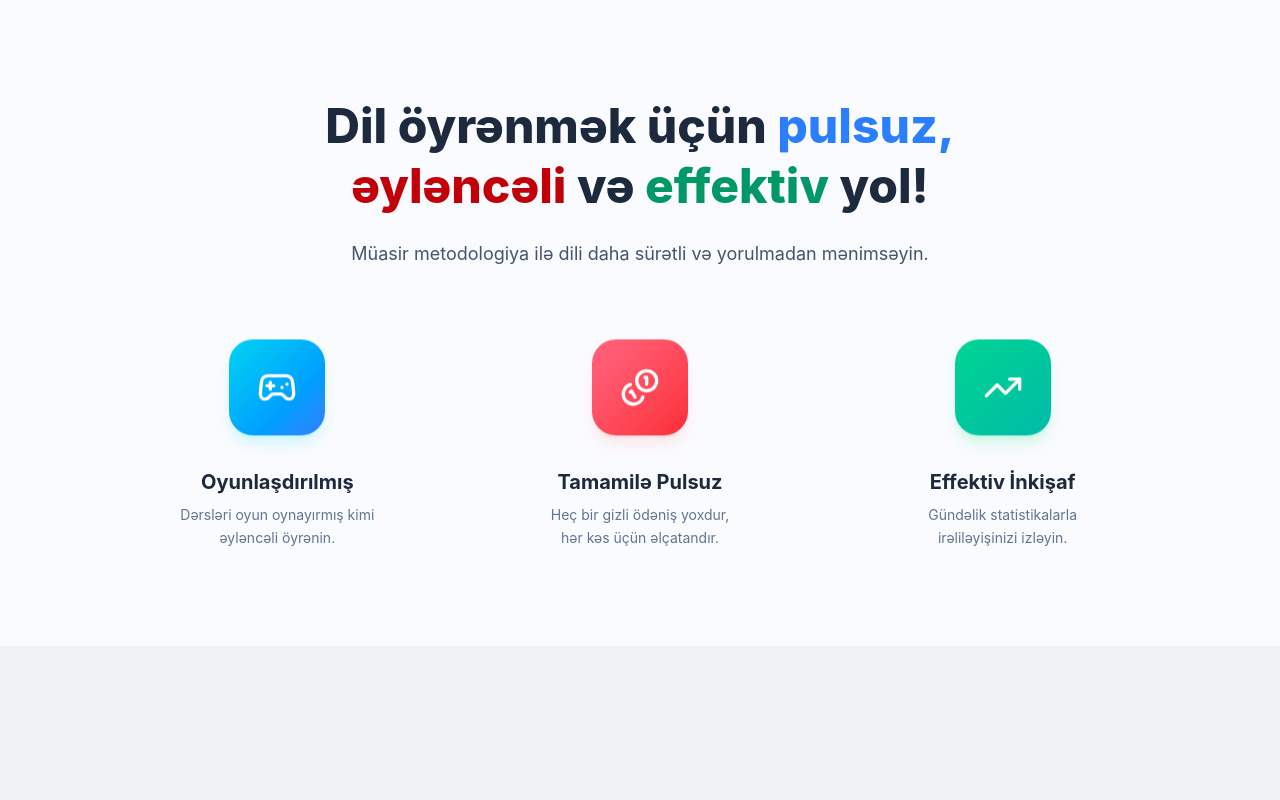
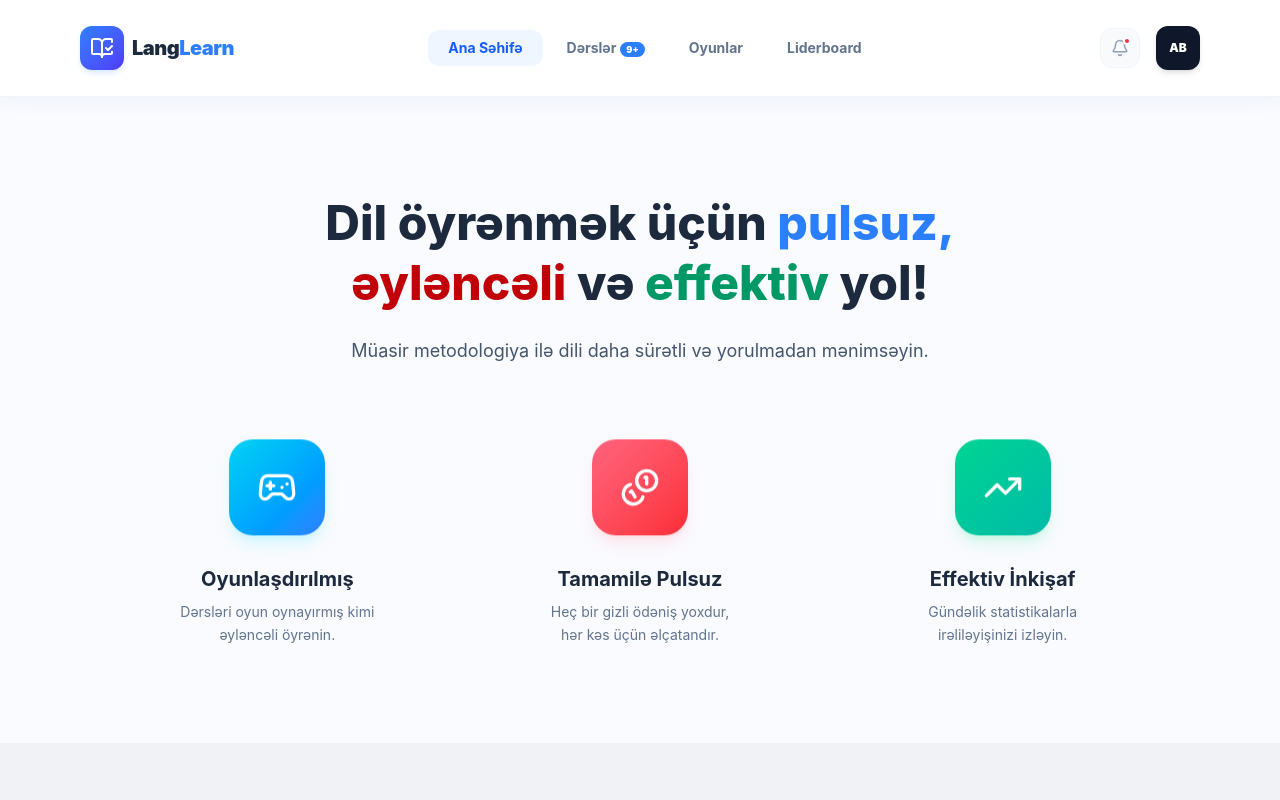
Before and after one commit to DashginAsgarli/language-learning-app, a React (Vite) app: page / in a window 1280 px wide. Shown: the top 800 px of the page. Built offline with nearby package versions, Linux system fonts and the light colour scheme.

Commit message:
update header layout and logo alignment

```diff
--- a/src/App.jsx
+++ b/src/App.jsx
@@ -1,9 +1,11 @@
 import React from 'react'
 import Layout from './page/layout/layout'
+import Header from './page/layout/Header'
 
 function App() {
   return (
     <>
+      <Header />
       <Layout />
 
     </>
--- a/src/components/AudioPractice.jsx
+++ b/src/components/AudioPractice.jsx
@@ -9,22 +9,22 @@ function AudioPractice() {
     const longText = "Language is the roadmap of a culture. It tells you where its people come from and where they are going. While AI accelerates your pace, your persistence defines your reach. Each word you master is a seed planted for a forest of opportunities. Remember: greatness is not found in big steps, but in small steps taken every single day.";
     const words = longText.split(" ");
 
-    // function fetchWordDefinition(word) {
-    //     const cleanWord = word.replace(/[.,:;]/g, "");
-    //     setIsLoading(true); setWordData(null);
-    //     fetch(`https://api.dictionaryapi.dev/api/v2/entries/en/${cleanWord}`)
-    //         .then(res => res.json())
-    //         .then(data => {
-    //             if (data && !data.title) {
-    //                 setWordData({
-    //                     word: data[0].word, phonetic: data[0].phonetic || "/.../",
-    //                     definition: data[0].meanings[0].definitions[0].definition,
-    //                     partOfSpeech: data[0].meanings[0].partOfSpeech,
-    //                     audio: data[0].phonetics.find(p => p.audio)?.audio
-    //                 });
-    //             } else setWordData({ error: "Söz tapılmadı" });
-    //         }).catch(() => setWordData({ error: "Xəta!" })).finally(() => setIsLoading(false));
-    // }
+    function fetchWordDefinition(word) {
+        const cleanWord = word.replace(/[.,:;]/g, "");
+        setIsLoading(true); setWordData(null);
+        fetch(`https://api.dictionaryapi.dev/api/v2/entries/en/${cleanWord}`)
+            .then(res => res.json())
+            .then(data => {
+                if (data && !data.title) {
+                    setWordData({
+                        word: data[0].word, phonetic: data[0].phonetic || "/.../",
+                        definition: data[0].meanings[0].definitions[0].definition,
+                        partOfSpeech: data[0].meanings[0].partOfSpeech,
+                        audio: data[0].phonetics.find(p => p.audio)?.audio
+                    });
+                } else setWordData({ error: "Söz tapılmadı" });
+            }).catch(() => setWordData({ error: "Xəta!" })).finally(() => setIsLoading(false));
+    }
 
     function handleSpeakText() {
         window.speechSynthesis.cancel();
--- a/src/components/DailyWord.jsx
+++ b/src/components/DailyWord.jsx
@@ -3,6 +3,8 @@ import { Sparkles, Volume2, Lightbulb, ArrowRight } from 'lucide-react';
 
 function DailyWord() {
     return (
+
+        <section className='px-8 md:px-16 lg:px-20'>
             <div className="mt-6 relative overflow-hidden p-6 rounded-[24px] bg-gradient-to-br from-slate-900 to-slate-800 text-white shadow-2xl border border-slate-700">
 
                 <div className="flex items-center justify-between mb-4">
@@ -29,6 +31,7 @@ function DailyWord() {
 
 
             </div>
+        </section>
     );
 };
 
--- a/src/components/LangLearn.jsx
+++ b/src/components/LangLearn.jsx
@@ -14,7 +14,7 @@ function LangLearn() {
     }
 
     return (
-        <div className=" mx-auto my-8 p-10 bg-[#f4f7ff] border border-blue-100 shadow-[0_15px_40px_rgba(28,63,170,0.08)] rounded-[25px] relative overflow-hidden">
+        <div className=" px-8 md:px-16 lg:px-20 my-8 p-10 bg-[#f4f7ff] border border-blue-100 shadow-[0_15px_40px_rgba(28,63,170,0.08)] rounded-[25px] relative overflow-hidden">
             <div className="text-center mb-12 relative z-10">
                 <h2 className="text-[1.7rem] md:text-[2.8rem] font-bold text-[#1e293b] flex items-center justify-center gap-4 mb-3">
                     <BookText className="text-slate-800 w-7 h-7 md:w-10 md:h-10" /> İngilis Qrammatikası
--- a/src/components/LangLearnView.jsx
+++ b/src/components/LangLearnView.jsx
@@ -51,7 +51,7 @@ function LangLearnView({ lesson, onBack, onComplete, isCompleted }) {
 
     return (
         <div className="min-h-screen bg-gradient-to-b from-slate-50 to-slate-100 text-slate-900 font-sans p-3 md:p-15">
-            <div className=" mx-auto">
+            <div className=" px-8 md:px-16 lg:px-20">
                 <button onClick={onBack} className="group mb-4 md:mb-8 flex items-center gap-2 px-4 py-2 bg-white hover:bg-slate-800 hover:text-white text-slate-700 border border-slate-200 rounded-xl transition-all duration-300 font-bold text-xs md:text-sm shadow-sm">
                     <ArrowLeft size={16} className="group-hover:-translate-x-1 transition-transform" />
                     DƏRSLƏRƏ QAYIT
--- a/src/components/LanguageFeatures.jsx
+++ b/src/components/LanguageFeatures.jsx
@@ -26,7 +26,7 @@ function LanguageFeatures() {
 
     return (
         <>
-            <section className="relative py-16 md:py-24 px-6 flex flex-col items-center overflow-hidden bg-[#FAFBFF] ">
+            <section className="relative py-16 md:py-24 px-8 md:px-16 lg:px-20 flex flex-col items-center overflow-hidden bg-[#FAFBFF] ">
                 <div className="text-center max-w-3xl mb-12 md:mb-20">
                     <h2 className="text-3xl md:text-5xl font-extrabold text-slate-800 mb-6 leading-tight">
                         Dil öyrənmək üçün <span className="text-blue-500">pulsuz, <span className='text-red-700'>əyləncəli</span></span> və <span className="text-emerald-600">effektiv</span> yol!
--- a/src/components/QuickTranslate.jsx
+++ b/src/components/QuickTranslate.jsx
@@ -7,19 +7,19 @@ function QuickTranslate() {
     const [loading, setLoading] = useState(false);
     const [isEnToAz, setIsEnToAz] = useState(true);
 
-    // function handleTranslate() {
-    //     if (!text.trim()) return;
-    //     setLoading(true);
-    //     const langPair = isEnToAz ? "en|az" : "az|en";
+    function handleTranslate() {
+        if (!text.trim()) return;
+        setLoading(true);
+        const langPair = isEnToAz ? "en|az" : "az|en";
 
-    //     fetch(`https://api.mymemory.translated.net/get?q=${encodeURIComponent(text)}&langpair=${langPair}`)
-    //         .then(res => res.json())
-    //         .then(data => {
-    //             if (data.responseData) setResult(data.responseData.translatedText);
-    //         })
-    //         .catch(() => setResult("Xəta baş verdi!"))
-    //         .finally(() => setLoading(false));
-    // };
+        fetch(`https://api.mymemory.translated.net/get?q=${encodeURIComponent(text)}&langpair=${langPair}`)
+            .then(res => res.json())
+            .then(data => {
+                if (data.responseData) setResult(data.responseData.translatedText);
+            })
+            .catch(() => setResult("Xəta baş verdi!"))
+            .finally(() => setLoading(false));
+    };
 
     function toggleDirection() {
         setIsEnToAz(!isEnToAz);
@@ -28,6 +28,7 @@ function QuickTranslate() {
     };
 
     return (
+        <section className='px-8 md:px-16 lg:px-20'>
             <div className="mt-8 relative overflow-hidden p-5 md:p-8 rounded-[24px] md:rounded-[32px] bg-white border border-slate-200 shadow-xl">
                 <div className="absolute top-0 left-0 w-full h-1.5 bg-gradient-to-r from-slate-800 to-[#3b82f6]"></div>
 
@@ -81,6 +82,7 @@ function QuickTranslate() {
                     </div>
                 </div>
             </div>
+        </section>
     );
 };
 
--- a/src/components/SentenceBuilder.jsx
+++ b/src/components/SentenceBuilder.jsx
@@ -1,5 +1,5 @@
 import React, { useState, useEffect } from 'react';
-import { PenTool,Sparkles, ArrowRight, Trophy, AlertCircle, Lightbulb } from 'lucide-react';
+import { PenTool, Sparkles, ArrowRight, Trophy, AlertCircle, Lightbulb } from 'lucide-react';
 
 const SENTENCES = [
     { en: "I love learning English with this app", az: "Mən bu proqramla ingilis dili öyrənməyi sevirəm" },
@@ -65,12 +65,14 @@ const SentencePractice = () => {
                 <Trophy size={60} className="mx-auto text-yellow-400 mb-4" />
                 <h2 className="text-3xl font-black uppercase italic mb-2">MƏŞQ BİTDİ!</h2>
                 <p className="text-slate-400 mb-6 font-bold">10 cümlənin hamısını nəzərdən keçirdin.</p>
-                <button onClick={() => {setCurrentIndex(0); initLevel(0);}} className="px-8 py-4 bg-[#3b82f6] rounded-2xl font-black uppercase tracking-widest text-xs hover:bg-blue-600 transition-all">Yenidən Başla</button>
+                <button onClick={() => { setCurrentIndex(0); initLevel(0); }} className="px-8 py-4 bg-[#3b82f6] rounded-2xl font-black uppercase tracking-widest text-xs hover:bg-blue-600 transition-all">Yenidən Başla</button>
             </div>
         );
     }
 
     return (
+        <>
+            <section className='px-8 md:px-16 lg:px-20'>
                 <div className="mt-8 relative overflow-hidden p-6 md:p-8 rounded-[24px] md:rounded-[32px] bg-white border border-slate-200 shadow-xl text-left">
                     <div className="absolute top-0 left-0 w-full h-1.5 bg-gradient-to-r from-slate-800 to-[#3b82f6]" />
 
@@ -91,8 +93,7 @@ const SentencePractice = () => {
                         <p className="text-sm font-bold text-blue-700 italic leading-snug">"{SENTENCES[currentIndex].az}"</p>
                     </div>
 
-            <div className={`min-h-[110px] p-5 mb-5 rounded-2xl border-2 transition-all duration-300 flex flex-wrap gap-2 items-center justify-center ${
-                status === 'checked' && isCorrect ? 'bg-green-50 border-green-200' :
+                    <div className={`min-h-[110px] p-5 mb-5 rounded-2xl border-2 transition-all duration-300 flex flex-wrap gap-2 items-center justify-center ${status === 'checked' && isCorrect ? 'bg-green-50 border-green-200' :
                             status === 'checked' && !isCorrect ? 'bg-rose-50 border-rose-200' : 'bg-slate-50 border-dashed border-slate-200 shadow-inner'
                         }`}>
                         {selectedWords.map((word, idx) => (
@@ -138,6 +139,9 @@ const SentencePractice = () => {
                         )}
                     </div>
                 </div>
+            </section>
+        </>
+
     );
 };
 
--- a/src/components/SmartDictionary.jsx
+++ b/src/components/SmartDictionary.jsx
@@ -7,37 +7,37 @@ function LangDictionary() {
   const [error, setError] = useState('');
   const [recentSearches, setRecentSearches] = useState([]);
 
-  // function searchWord(word) {
-  //   if (!word) return;
-  //   setLoading(true);
-  //   setError('');
-  //   setWordData(null);
+  function searchWord(word) {
+    if (!word) return;
+    setLoading(true);
+    setError('');
+    setWordData(null);
 
-  //   fetch(`https://api.dictionaryapi.dev/api/v2/entries/en/${word}`)
-  //     .then(response => {
-  //       if (response.ok) {
-  //         return response.json();
-  //       } else {
-  //         setError('Söz tapılmadı');
-  //         setLoading(false);
-  //         throw new Error('Söz tapılmadı');
-  //       }
-  //     })
-  //     .then(data => {
-  //       if (data) {
-  //         const wordInfo = data[0];
-  //         setWordData(wordInfo);
+    fetch(`https://api.dictionaryapi.dev/api/v2/entries/en/${word}`)
+      .then(response => {
+        if (response.ok) {
+          return response.json();
+        } else {
+          setError('Söz tapılmadı');
+          setLoading(false);
+          throw new Error('Söz tapılmadı');
+        }
+      })
+      .then(data => {
+        if (data) {
+          const wordInfo = data[0];
+          setWordData(wordInfo);
 
-  //         setRecentSearches(prev => {
-  //           const list = [wordInfo, ...prev.filter(w => w.word !== wordInfo.word)];
-  //           return list.slice(0, 5);
-  //         });
+          setRecentSearches(prev => {
+            const list = [wordInfo, ...prev.filter(w => w.word !== wordInfo.word)];
+            return list.slice(0, 5);
+          });
 
-  //         setLoading(false);
-  //       }
-  //     })
-  //     .catch(() => setLoading(false));
-  // }
+          setLoading(false);
+        }
+      })
+      .catch(() => setLoading(false));
+  }
 
   function handleSubmit(e) {
     e.preventDefault();
--- a/src/components/TopLanguages.jsx
+++ b/src/components/TopLanguages.jsx
@@ -50,7 +50,7 @@ function TopLanguages() {
     return (
         <>
             <section className="py-16 md:py-24">
-                <div className="max-w-7xl mx-auto px-6">
+                <div className="px-8 md:px-16 lg:px-20">
                     <div className="flex flex-col md:flex-row md:items-end justify-between mb-12 gap-6">
                         <div className="space-y-4">
                             <div className="inline-flex items-center gap-2 px-4 py-2 bg-blue-50 text-blue-500 rounded-full text-sm font-bold uppercase">
--- /dev/null
+++ b/src/page/layout/Header.jsx
@@ -0,0 +1,95 @@
+import { useState } from "react";
+import { BookOpenCheck, Menu, X, Bell, ChevronRight } from "lucide-react";
+
+function Header() {
+    const [menuOpen, setMenuOpen] = useState(false);
+    const [activeNav, setActiveNav] = useState("Ana Səhifə");
+
+    const navItems = [
+        { label: "Ana Səhifə" },
+        { label: "Dərslər", badge: "9+" },
+        { label: "Oyunlar" },
+        { label: "Liderboard" },
+    ];
+
+    return (
+        <>
+            <header className="w-full bg-white border-b border-slate-100 shadow-[0_2px_20px_rgba(28,63,170,0.06)] sticky top-0 z-50 font-sans">
+
+                <div className="px-8 md:px-16 lg:px-20">
+                    <div className="flex items-center justify-between h-18 lg:h-24 gap-2">
+                        <div className="flex items-center gap-2 select-none shrink-0">
+                            <div className="w-8 h-8 lg:w-11 lg:h-11 rounded-lg lg:rounded-xl bg-gradient-to-br from-blue-500 to-indigo-600 flex items-center justify-center shadow-md shadow-blue-200/50">
+                                <BookOpenCheck className="w-4 h-4 lg:w-6 lg:h-6 text-white" />
+                            </div>
+                            <span className="text-base lg:text-xl font-black text-slate-800 tracking-tight">
+                                Lang<span className="text-blue-500">Learn</span>
+                            </span>
+                        </div>
+
+                        <nav className="hidden md:flex items-center gap-0.5 lg:gap-1 mx-2">
+                            {navItems.map((item) => (
+                                <button key={item.label} onClick={() => setActiveNav(item.label)} className={`px-3 lg:px-5 py-2 rounded-xl text-[11px] lg:text-sm font-bold transition-all whitespace-nowrap ${activeNav === item.label ? "bg-blue-50 text-blue-600" : "text-slate-500 hover:text-slate-800 hover:bg-slate-50"}`}>
+                                    {item.label}
+                                    {item.badge && (
+                                        <span className="ml-1 text-[9px] bg-blue-500 text-white px-1.5 py-0.5 rounded-full font-black">
+                                            {item.badge}
+                                        </span>
+                                    )}
+                                </button>
+                            ))}
+                        </nav>
+
+                        <div className="flex items-center gap-2 lg:gap-3 shrink-0">
+
+                            <div className="hidden md:flex items-center gap-3 lg:gap-4 pl-4 lg:pl-6">
+                                <button className="w-9 h-9 lg:w-10 lg:h-10 rounded-xl bg-slate-50 border border-slate-100 flex items-center justify-center text-slate-400 hover:text-blue-500 transition-all relative">
+                                    <Bell size={18} />
+                                    <span className="absolute top-2 right-2 w-2 h-2 bg-red-500 rounded-full border-2 border-white" />
+                                </button>
+                                <div className="w-9 h-9 lg:w-11 lg:h-11 rounded-xl bg-slate-900 flex items-center justify-center text-white text-xs font-black shadow-md cursor-pointer hover:scale-105 transition-transform">
+                                    AB
+                                </div>
+                            </div>
+
+                            <button onClick={() => setMenuOpen(!menuOpen)} className="md:hidden w-10 h-10 rounded-xl bg-slate-50 border border-slate-100 flex items-center justify-center text-slate-600 transition-all active:scale-90">
+                                {menuOpen ? <X size={22} /> : <Menu size={22} />}
+                            </button>
+                        </div>
+                    </div>
+                </div>
+
+                {menuOpen && (
+                    <div className="md:hidden bg-white border-t border-slate-100 absolute w-full left-0 shadow-2xl z-[60] animate-in slide-in-from-top duration-300">
+                        <div className="p-5 space-y-6">
+                            <div className="flex items-center justify-between bg-slate-50 p-4 rounded-2xl border border-slate-100">
+                                <div className="flex items-center gap-3">
+                                    <div className="w-10 h-10 rounded-xl bg-slate-900 flex items-center justify-center text-white font-black text-xs">AB</div>
+                                    <div>
+                                        <h4 className="text-sm font-bold text-slate-800 leading-none">Anar Bağırov</h4>
+                                        <span className="text-[10px] text-blue-500 font-black uppercase mt-1 inline-block tracking-widest">Tələbə</span>
+                                    </div>
+                                </div>
+                                <button className="relative w-9 h-9 rounded-full bg-white border border-slate-200 flex items-center justify-center text-slate-500">
+                                    <Bell size={18} />
+                                    <span className="absolute top-2 right-2 w-2 h-2 bg-red-500 rounded-full border-2 border-white" />
+                                </button>
+                            </div>
+
+                            <div className="space-y-1 pb-4">
+                                {navItems.map((item) => (
+                                    <button key={item.label} onClick={() => { setActiveNav(item.label); setMenuOpen(false); }} className={`w-full flex items-center justify-between px-4 py-4 rounded-2xl text-sm font-bold transition-all ${activeNav === item.label ? "bg-blue-600 text-white shadow-lg shadow-blue-100" : "text-slate-600 hover:bg-slate-50"}`}>
+                                        <span>{item.label}</span>
+                                        <ChevronRight size={18} className={activeNav === item.label ? "text-white/70" : "text-slate-300"} />
+                                    </button>
+                                ))}
+                            </div>
+                        </div>
+                    </div>
+                )}
+            </header>
+        </>
+    );
+}
+
+export default Header;
--- a/src/page/layout/layout.jsx
+++ b/src/page/layout/layout.jsx
@@ -15,19 +15,20 @@ function Layout() {
     return (
         <>
             <LanguageFeatures />
-            {/* <TopLanguages /> */}
-            {/* <LangLearn /> */}
-            {/* <DailyChallenge /> */}
-            {/* <SmartDictionary /> */}
-            {/* <AudioPractice /> */}
-            {/* <QuickTranslate/> */}
+            <TopLanguages />
+            <LangLearn />
+            <DailyChallenge />
+            <SmartDictionary />
+            <AudioPractice />
+            <QuickTranslate />
 
-            {/* <DailyWord/> */}
+            <DailyWord/>
 
-            {/* <SentenceBuilder /> */}
+            <SentenceBuilder />
+
+
 
             {/* <VisualMatch /> */}
-
             {/* <MemoryGame /> */}
 
         </>
```
Lines whose indentation alone changed are shown as unchanged.
